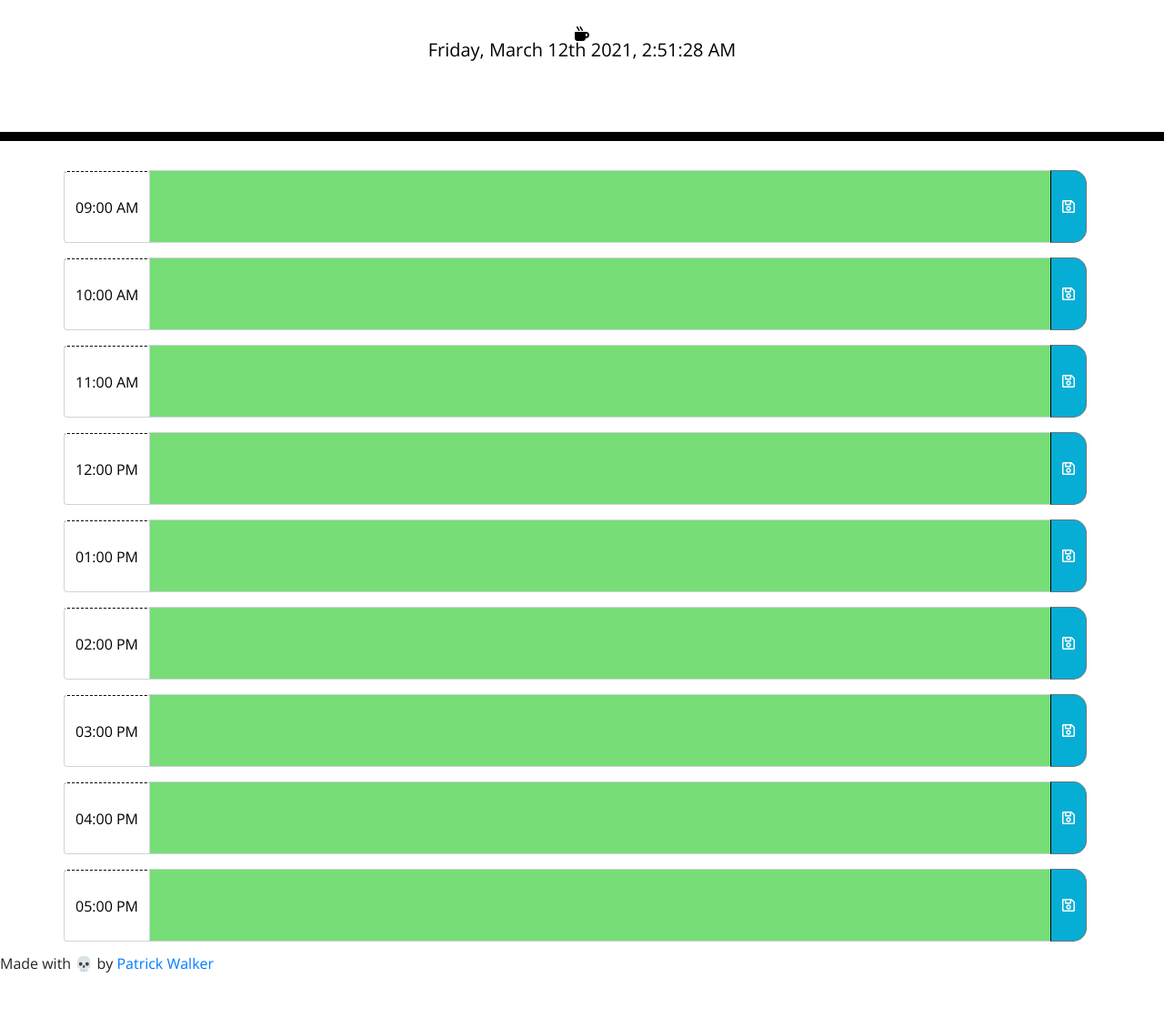
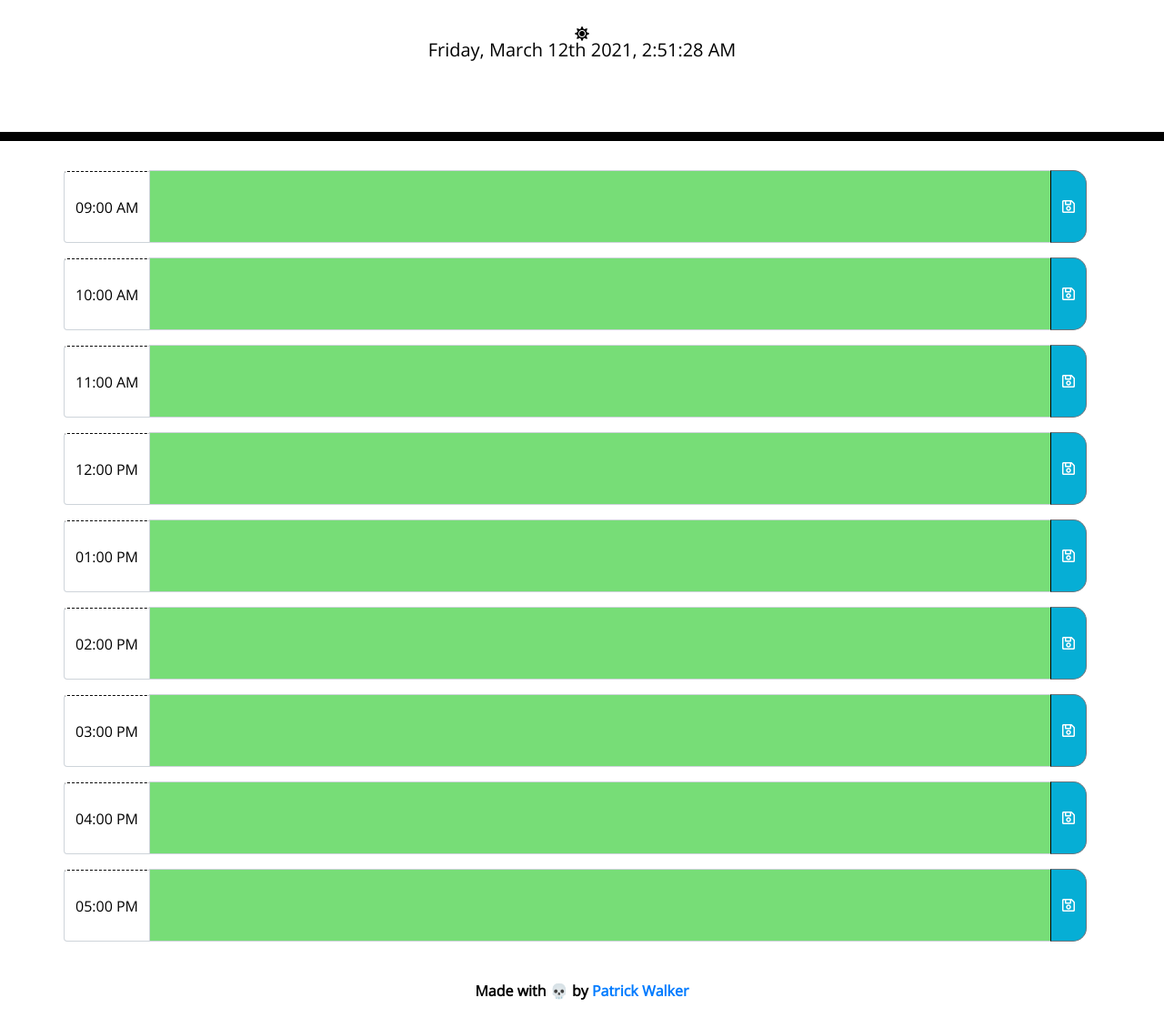
Before and after one commit to pat31477/Work-Day-Scheduler, a plain HTML site: page index.html in a window 1280 px wide. Shown: the part 181-1300 px from the top of the page at 91% size. Before the commit the page ends 1264 px from the top, so only its background shows below. Drawn offline with nearby package versions, Linux system fonts and the light colour scheme.

Commit message:
added footer to html, added footer details to css, cleaned up notes in js

```diff
--- a/Assets/CSS/style.css
+++ b/Assets/CSS/style.css
@@ -69,3 +69,12 @@ textarea{
   font-size: 20px;
   transition: all .3s ease-in-out;
 }
+
+footer {
+  padding: 30px;
+  clear: both;
+  font-family: 'Open Sans', sans-serif;
+  color: #000000;
+  text-align: center;
+
+}
--- a/Assets/JS/script.js
+++ b/Assets/JS/script.js
@@ -20,19 +20,12 @@ window.onload = function(){
 
   setInterval(updateTime, 1000);
 
-
-  //var currentDay = moment().format("dddd, MMMM Do YYYY, h:mm:ss A");
-  //$("#currentDay").append(currentDay);
-  //setInterval(updateTime, 1000);
-  //var currentTime = moment().format("LT");
-  //$("#currentTime").append(currentTime);
-
   // WHEN I scroll down
   // THEN I am presented with timeblocks for standard business hours
   // WHEN I view the timeblocks for that day
   // THEN each timeblock is color coded to indicate whether it is in the past (gray), present (red), or future (green)
 
-  var now = new Date().getHours();
+  let now = new Date().getHours();
 
   function colorCode() {
     if (now > 9) {
--- a/index.html
+++ b/index.html
@@ -19,7 +19,7 @@
     <h1 class="display-3">Work Day Scheduler</h1>
     <p class="lead">A simple calendar app for scheduling your work day</p>
     <br>
-    <i class="fas fa-mug-hot"></i>
+    <i class="fas fa-sun"></i>
     <br>
     <p id="currentDay" class="lead"></p>
     <p id="currentTime" class="lead"></p>
@@ -136,7 +136,7 @@
       </div>
 
     </div>
-    <footer><p>Made with &#128128; by <a href="https://github.com/pat31477">Patrick Walker</a></p></footer>
+    <footer><p><strong>Made with &#128128; by <a href="https://github.com/pat31477">Patrick Walker</a></strong></p></footer>
 
     <script src="https://code.jquery.com/jquery-3.4.1.min.js"></script>
     <script src="https://cdnjs.cloudflare.com/ajax/libs/moment.js/2.24.0/moment.min.js"></script>
```
